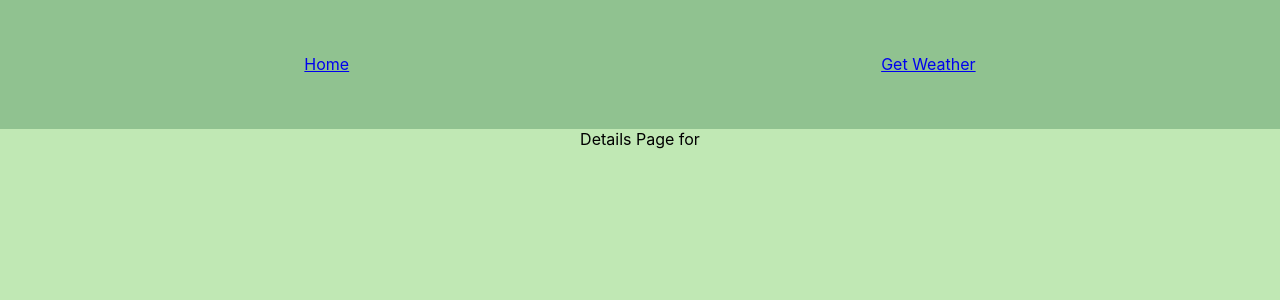
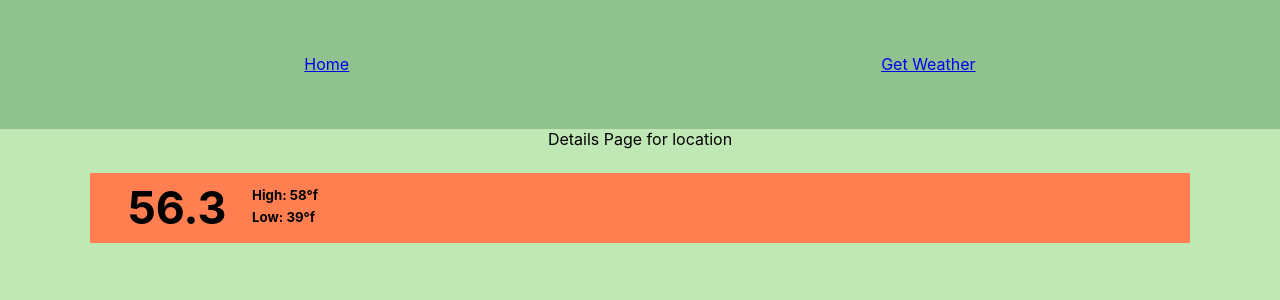
Before and after one commit to TylerEikenberg/Whats-it-Like-Outside-, a React (Create React App) app: page /weather/details/1 in a window 1280 px wide. Shown: the top 300 px of the page. Built offline with nearby package versions, Linux system fonts and the light colour scheme.

Commit message:
adding details to page

```diff
--- a/src/Pages/Details/Details.css
+++ b/src/Pages/Details/Details.css
@@ -0,0 +1,30 @@
+.Details-page-wrapper {
+  display: flex;
+  flex-direction: column;
+  justify-content: center;
+  align-items: center;
+}
+.Details-weather-container {
+  display: flex;
+  flex-direction: column;
+  padding: 1vh 3vw 1vh 3vw;
+  margin-top: 3vh;
+  background-color: coral;
+  width: 80vw;
+}
+
+.Details-temp-box {
+  display: flex;
+  justify-content: flex-start;
+}
+.Details-high-low {
+  display: flex;
+  flex-direction: column;
+}
+.Details-current-temp {
+  font-size: 2.8rem;
+  margin: 0;
+}
+.Details-small-temp {
+  margin: 6px 0 0 2vw;
+}
--- a/src/Pages/Details/Details.js
+++ b/src/Pages/Details/Details.js
@@ -5,9 +5,35 @@ import './Details.css';
 
 // TODO:
 // fetch data on load of page incase user comes to this page without searching
+
+/**
+ * Details to include:
+ * 1.{data.location}
+          {data.data.currently.summary}
+          {data.data.currently.precipProbability}
+          {data.data.currently.temperature}
+          {data.data.currently.windSpeed}
+          {data.data.daily.data[0].summary}
+          {data.data.daily.data[0].temperatureHigh}
+          {data.data.daily.data[0].temperatureLow}
+          {data.data.daily.data[0].humidity}
+ */
 function Details({ match }) {
   const { data, loading, error } = useSelector(state => state.weatherReducer);
-  return <div>Details Page for {data.location}</div>;
+  return (
+    <div className='Details-page-wrapper'>
+      Details Page for location
+      <div className='Details-weather-container'>
+        <section className='Details-temp-box'>
+          <h1 className='Details-current-temp'>56.3</h1>
+          <div className='Details-high-low'>
+            <h5 className='Details-small-temp'>High: 58°f</h5>
+            <h5 className='Details-small-temp'>Low: 39°f</h5>
+          </div>
+        </section>
+      </div>
+    </div>
+  );
 }
 
 export default Details;
```
